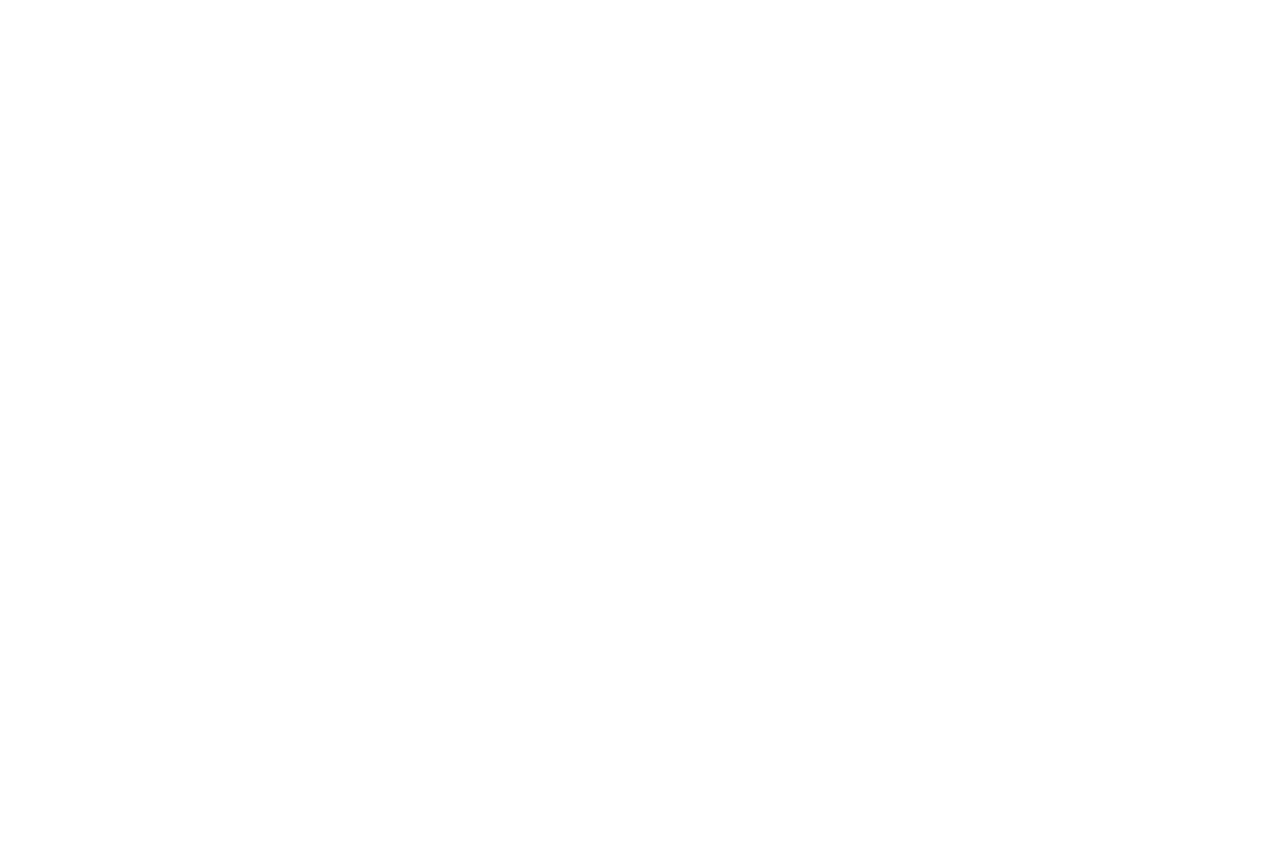
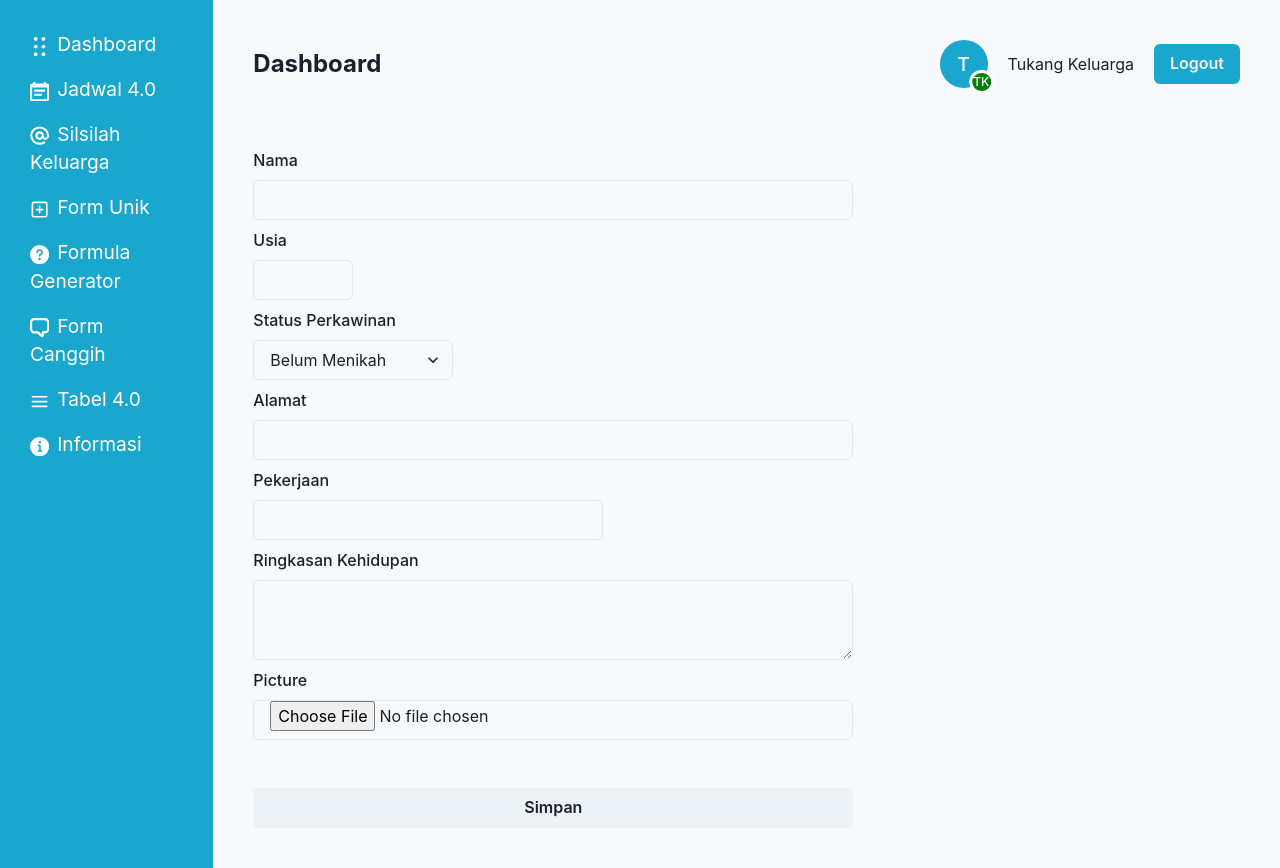
Before and after one commit to alfisyar520/KiSeratus, a React (Create React App) app: page /form-canggih in a window 1280 px wide. Before the commit this address had no page. Before the commit the page ends 800 px from the top, so only its background shows below. Built offline with nearby package versions, Linux system fonts and the light colour scheme.

Commit message:
form canggih

```diff
--- a/src/App.js
+++ b/src/App.js
@@ -5,6 +5,7 @@ import { BrowserRouter } from "react-router-dom";
 import Layout from "./components/layout";
 import Dashboard from "./pages/dashboard";
 import SilsilahKeluarga from "./pages/silsilah_keluarga";
+import FormCanggih from "./pages/form_canggih";
 
 function App() {
   return (
@@ -16,6 +17,9 @@ function App() {
         <Route path="/silsilah-keluarga" element={<Layout />}>
           <Route index element={<SilsilahKeluarga />} />
         </Route>
+        <Route path="/form-canggih" element={<Layout />}>
+          <Route index element={<FormCanggih />} />
+        </Route>
 
       </Routes>
     </BrowserRouter>
--- /dev/null
+++ b/src/pages/form_canggih/index.js
@@ -0,0 +1,173 @@
+import React, { useEffect, useState } from "react";
+
+import { Box, Button, FormControl, FormLabel, Input, Select, SimpleGrid, Textarea, useToast} from '@chakra-ui/react';
+
+
+const FormCanggih = () => {
+  const toast = useToast()
+
+  const [name, setName] = useState('');
+  const [age, setAge] = useState('');
+  const [maritalStatus, setMaritalStatus] = useState('');
+  const [address, setAddress] = useState('');
+  const [jobTitle, setJobTitle] = useState('');
+  const [resume, setResume] = useState(null);
+  const [picture, setPicture] = useState(null);
+  const [isTriggerSave, setIsTriggerSave] = useState(false);
+
+  useEffect(() => {
+    // get data from localStorage
+    const data = JSON.parse(localStorage.getItem('data-form-canggih'));
+    if (data) {
+      setName(data.name);
+      setAge(data.age);
+      setMaritalStatus(data.maritalStatus);
+      setAddress(data.address);
+      setJobTitle(data.jobTitle);
+      setResume(data.resume);
+      setPicture(data.picture);
+    }
+
+    // interval save form data to server
+    const interval = setInterval(() => {
+      handleSubmit();
+    }, 1000 * 60);
+
+    return () => {
+      clearInterval(interval);
+    }
+  // eslint-disable-next-line react-hooks/exhaustive-deps
+  }, []);
+
+  useEffect(() => {
+    // set interval to save form data to localStorage
+    const debounceTimeout = setTimeout(() => {
+      localStorage.setItem('data-form-canggih', JSON.stringify({
+        name,
+        age,
+        maritalStatus,
+        address,
+        jobTitle,
+        resume,
+        picture,
+      }));
+
+      toast({
+        title: 'Form telah tersimpan otomatis.',
+        status: 'success',
+        duration: 3000,
+        isClosable: true,
+      })
+    }, 1000 * 15);
+
+    return () => {
+      clearTimeout(debounceTimeout);
+    }
+  }, [address, age, jobTitle, maritalStatus, name, picture, resume, toast, isTriggerSave]);
+
+  const handleSubmit = (e) => {
+    e && e.preventDefault();
+    setIsTriggerSave(true);
+    // save to localStorage first
+    localStorage.setItem('data-form-canggih', JSON.stringify({
+      name,
+      age,
+      maritalStatus,
+      address,
+      jobTitle,
+      resume,
+      picture,
+    }));
+
+    // then send to server and check if offline
+    if (navigator.onLine) {
+      // send to server
+      fetch('https://jsonplaceholder.typicode.com/posts', {
+        method: 'POST',
+        body: JSON.stringify({
+          name,
+          age,
+          maritalStatus,
+          address,
+          jobTitle,
+          resume,
+          picture,
+        }),
+        headers: {
+          'Content-type': 'application/json; charset=UTF-8',
+        },
+      })
+
+      toast({
+        title: 'Form telah tersimpan otomatis.',
+        status: 'success',
+        duration: 3000,
+        isClosable: true,
+      })
+    }
+    else {
+      toast({
+        title: 'Tidak ada koneksi internet. Form akan tersimpan otomatis.',
+        status: 'warning',
+        duration: 3000,
+        isClosable: true,
+      })
+    }
+    setIsTriggerSave(false);
+  }
+
+  return (
+    <Box maxWidth={600}>
+      <form onSubmit={handleSubmit}>
+        <SimpleGrid columns={1} spacing={2}>
+          <FormControl id="name">
+            <FormLabel>Nama</FormLabel>
+            <Input type="text" value={name} onChange={(e) => setName(e.target.value)} />
+          </FormControl>
+
+          <FormControl id="age" w={100}>
+            <FormLabel>Usia</FormLabel>
+            <Input type="number" value={age} onChange={(e) => setAge(e.target.value)} />
+          </FormControl>
+
+          <FormControl id="marital-status" w={200}>
+            <FormLabel>Status Perkawinan</FormLabel>
+            <Select value={maritalStatus} onChange={(e) => setMaritalStatus(e.target.value)}>
+              <option value="belum_menikah">Belum Menikah</option>
+              <option value="menikah">Menikah</option>
+            </Select>
+          </FormControl>
+
+          <FormControl id="address">
+            <FormLabel>Alamat</FormLabel>
+            <Input type="text" value={address} onChange={(e) => setAddress(e.target.value)} />
+          </FormControl>
+
+          <FormControl id="job-title" w={350}>
+            <FormLabel>Pekerjaan</FormLabel>
+            <Input type="text" value={jobTitle} onChange={(e) => setJobTitle(e.target.value)} />
+          </FormControl>
+
+          <FormControl id="resume">
+            <FormLabel>Ringkasan Kehidupan</FormLabel>
+            <Textarea value={resume} onChange={(e) => setResume(e.target.value)} />
+          </FormControl>
+
+          <FormControl id="picture">
+            <FormLabel>Picture</FormLabel>
+            <Input type="file" onChange={(e) => {
+              const file = e.target.files[0];
+              setPicture(file);
+              console.log(file);
+            }} />
+          </FormControl>
+
+          <Button type="submit" mt={10}>Simpan</Button>
+        </SimpleGrid>
+      </form>
+    </Box>
+
+  )
+}
+
+export default FormCanggih;
```
